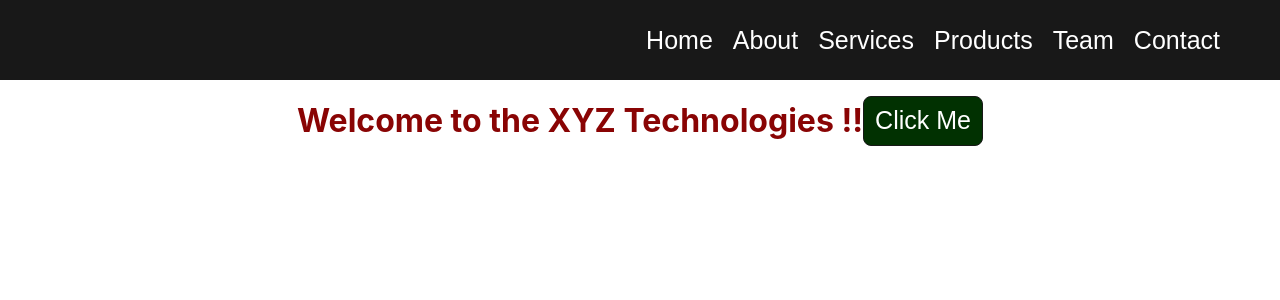
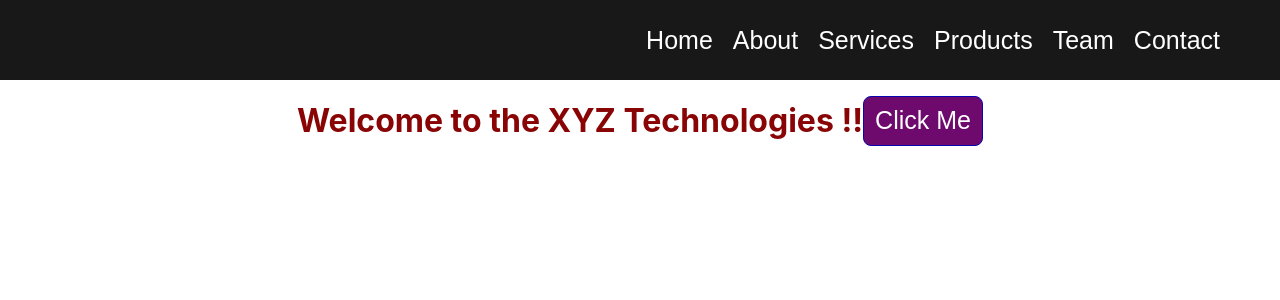
Before and after one commit to pradeepmisra81/react-app-test, a React (Create React App) app: page / in a window 1280 px wide. Shown: the top 300 px of the page. Built offline with nearby package versions, Linux system fonts and the light colour scheme.

Commit message:
pass arguments in mixin styling

```diff
--- a/src/Styles/MainPage.css
+++ b/src/Styles/MainPage.css
@@ -17,8 +17,8 @@
 .mainPage button {
   width: 120px;
   height: 50px;
-  background-color: #013101;
-  border: 1px solid #181818;
+  background-color: #6e096e;
+  border: 1px solid #0606b2;
   border-radius: 8px;
   color: white;
   font-size: 25px;
--- a/src/Styles/MainPage.scss
+++ b/src/Styles/MainPage.scss
@@ -1,14 +1,4 @@
 @import "../Variables/Variables.scss";
-
-@mixin buttonStyle {
-  width: 120px;
-  height: 50px;
-  background-color: $customGreenColore;
-  border: 1px solid $customBlackColor;
-  border-radius: 8px;
-  color: $customWhiteColor;
-  font-size: 25px;
-}
 
 .mainPage {
   display: flex;
@@ -20,6 +10,6 @@
   }
 
   button {
-    @include buttonStyle();
+    @include buttonStyle($customWhiteColor, 25px);
   }
 }
```
Also changed, not shown: src/Variables/Variables.scss (+15 -1 lines), 2 other files (tests, documents, lock files or other folders).
